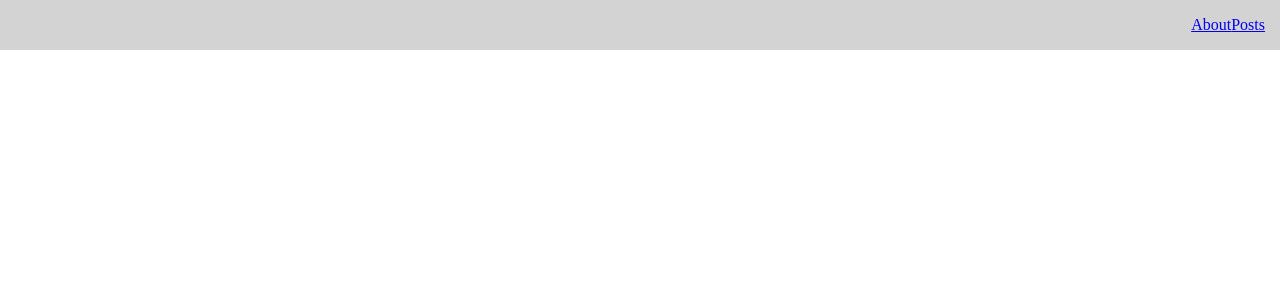
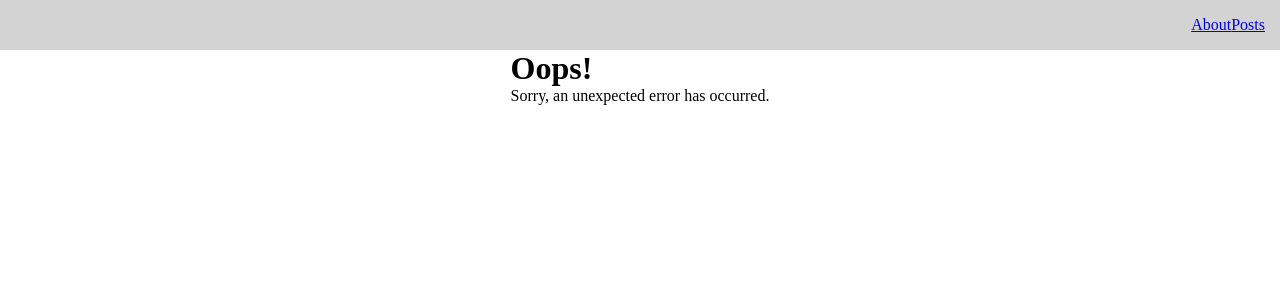
Before and after one commit to alexmanwell/react-blog, a React (Create React App) app: page /error in a window 1280 px wide. Before the commit this address had no page. Shown: the top 300 px of the page. Built offline with nearby package versions, Linux system fonts and the light colour scheme.

Commit message:
implement Error component. implement AppRouter and implement redirect wrong url path to go error page.

```diff
--- a/src/App.js
+++ b/src/App.js
@@ -1,18 +1,14 @@
 import React from 'react';
 import './styles/App.css';
-import {Route, BrowserRouter, Routes, Link} from "react-router-dom";
-import About from "./components/pages/About";
-import {Posts} from "./components/pages/Posts";
+import {BrowserRouter} from "react-router-dom";
 import {Navbar} from "./components/UI/navbar/Navbar";
+import {AppRouter} from "./components/AppRouter";
 
 function App() {
   return (
     <BrowserRouter>
       <Navbar/>
-      <Routes>
-        <Route path="/about" element={<About/>}/>
-        <Route path="/posts" element={<Posts/>}/>
-      </Routes>
+      <AppRouter/>
     </BrowserRouter>
   )
 }
--- /dev/null
+++ b/src/components/AppRouter.jsx
@@ -0,0 +1,20 @@
+import React from 'react';
+import About from "./pages/About";
+import {Posts} from "./pages/Posts";
+import {Routes, Route, Navigate} from "react-router-dom";
+import {Error} from "./pages/Error";
+
+export const AppRouter = () => {
+  return (
+    <Routes>
+      <Route path="/" element={<Posts/>}/>
+      <Route path="/about" element={<About/>}/>
+      <Route path="/posts" element={<Posts/>}/>
+      <Route path="/error" element={<Error/>}/>
+      <Route
+        path="*"
+        element={<Navigate to="/error"/>}
+      />
+    </Routes>
+  );
+};
--- /dev/null
+++ b/src/components/pages/Error.jsx
@@ -0,0 +1,10 @@
+import React from 'react';
+
+export const Error = () => {
+  return (
+    <div>
+      <h1>Oops!</h1>
+      <p>Sorry, an unexpected error has occurred.</p>
+    </div>
+  );
+};
```
